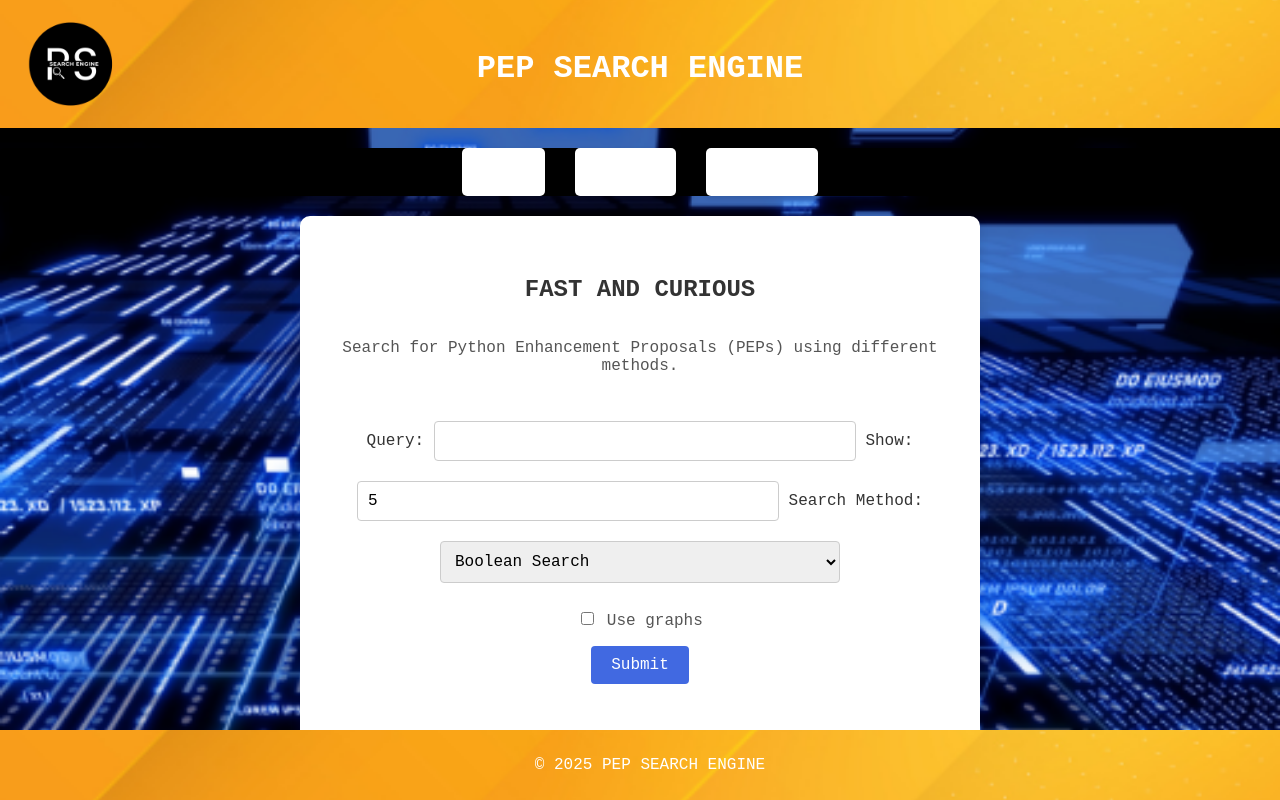
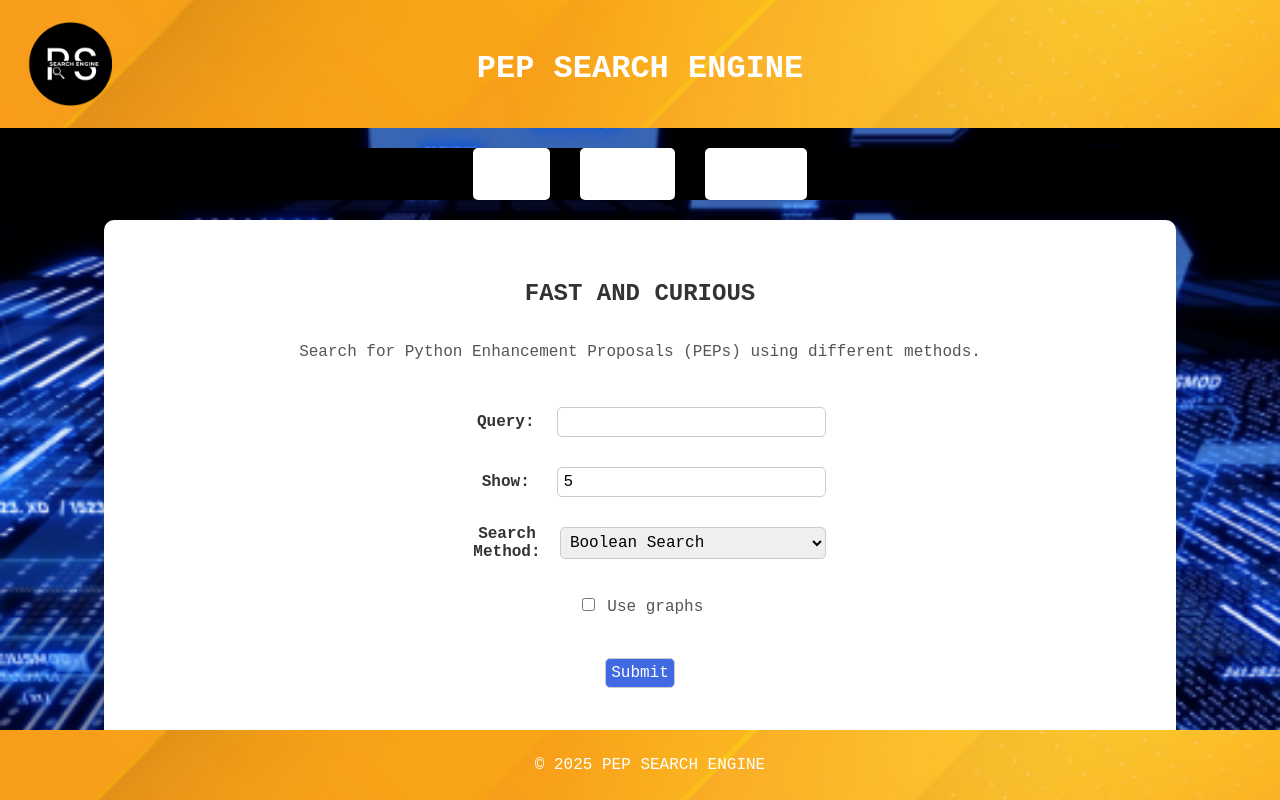
Before and after one commit to ashtonkhd/NLP-application, a Flask app: page / in a window 1280 px wide. Run offline with Flask 3, Linux system fonts and the light colour scheme; parts of the project's set-up code (start-up, migrations or seed data) failed here and were passed over.

Commit message:
File css updated

```diff
--- a/static/css/main.css
+++ b/static/css/main.css
@@ -132,7 +132,11 @@
 
 /* Content box styles */
 .content {
+  display: flex;
+  justify-content: center;
+  align-items: center;
   padding: 20px;
+  flex-wrap: wrap;
 }
 
 .white-box {
@@ -140,8 +144,8 @@
   padding: 40px;
   border-radius: 10px;
   box-shadow: 0 4px 10px rgba(0, 0, 0, 0.1); /* Shadow added */
-  max-width: 600px;
-  width: 90%;
+  max-width: 1000px;
+  width: 80%;
   text-align: center;
   margin: 0 auto; /* Centering */
   display: flex;
@@ -168,7 +172,9 @@
   margin: 0;
   padding: 0;
   display: flex; /* Horizontal */
-  justify-content: center; /* Left */
+  justify-content: center; /* Center */
+  border-radius: 5px;
+  background-color: none;
 }
 
 nav ul li {
@@ -178,13 +184,15 @@
 nav ul li a {
   text-decoration: none;
   color: white;
-  font-size: 16px;
+  font-size: 14px;
   padding: 8px 12px;
   border-radius: 4px;
   transition: background-color 0.3s ease;
+  display: inline-block;
+  text-align: center;
 }
 
-/* Change */
+/* ---Change--- */
 nav ul li a:hover {
   background-color: #ff9900; /* orange */
 }
@@ -219,3 +227,33 @@
   color: #4169E1; /* FF652F 4169E1 */
   transform: scale(1.05);
 }
+
+/* --- Container --- */
+.form-container {
+  display: flex;
+  flex-direction: column;
+  gap: 10px; /* Добавляет отступы между элементами */
+}
+
+.form-container div {
+  display: flex;
+  align-items: center;
+  justify-content: space-between;
+}
+
+.form-container label {
+  width: 150px; /* Регулирует ширину для выравнивания */
+  font-weight: bold;
+}
+
+.form-container input,
+.form-container select {
+  flex-grow: 1; /* Заполняет доступное пространство */
+  padding: 5px;
+  border: 1px solid #ccc;
+  border-radius: 5px;
+}
+
+p input[type="checkbox"] {
+  margin-left: 5px;
+}
--- a/templates/index.html
+++ b/templates/index.html
@@ -12,26 +12,27 @@
         <!-- Integrated Form -->
         <form action="/search" method="POST">
           <div class="form-container">
+          <div class="form-row">
             <label for="query">Query:</label>
             <input type="text" id="query" name="query" />
-
+          </div>
+          <div class="form-row">
             <label for="show">Show:</label>
             <input type="number" id="show" name="amount" value="5" />
-
+          </div>
+          <div class="form-row">
             <label for="method">Search Method:</label>
             <select name="method" id="method">
               <option value="boolean">Boolean Search</option>
               <option value="ranked">TF-IDF Search</option>
               <option value="semantic">Semantic Search</option>
             </select>
-
+          </div>
             <p><input type="checkbox" name="use_graphs" /> Use graphs</p>
 
             <p><input type="submit" value="Submit" /></p>
           </div>
         </form>
-      </div>
-    </div>
 
     <!-- Footer -->
     <footer>
```
